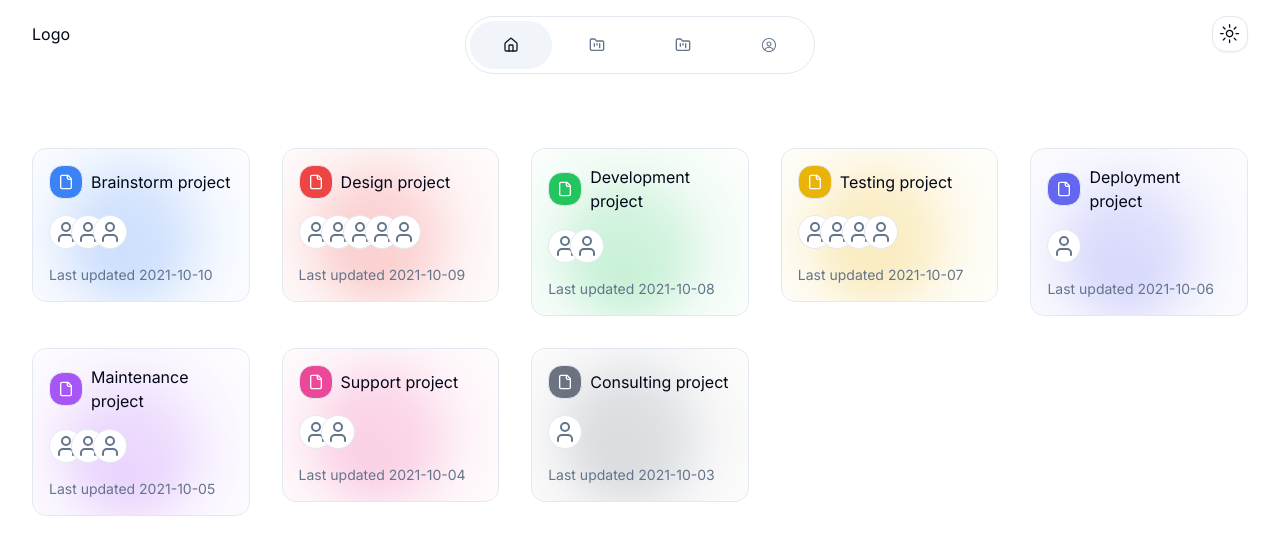
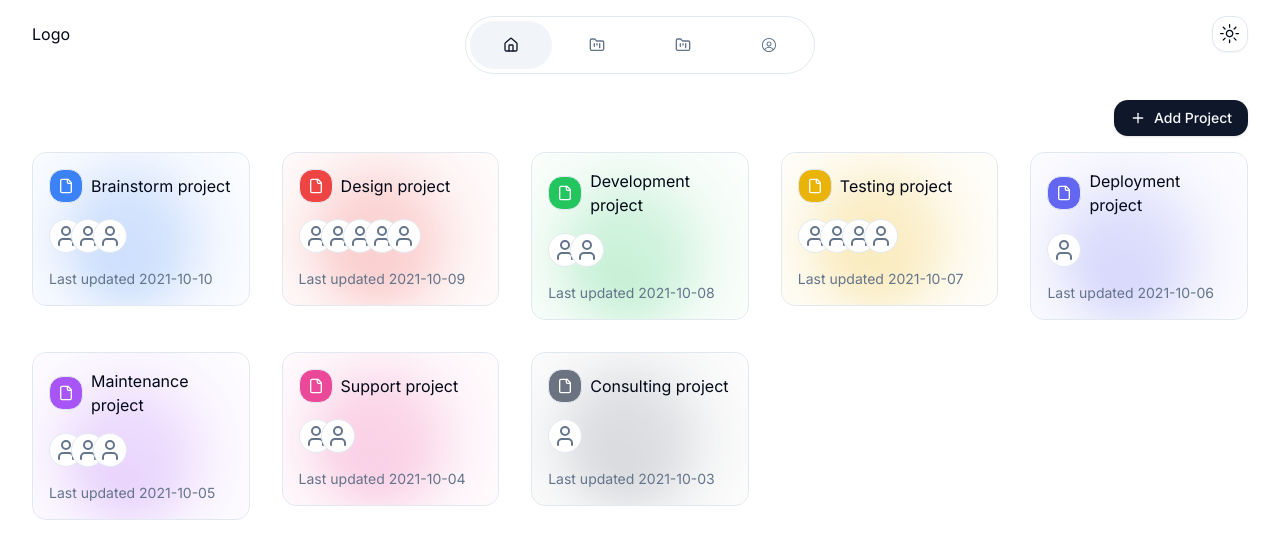
Before and after one commit to mirislomovmirjalol/blurry-layout-ui, a Next.js app: page / in a window 1280 px wide. Shown: the top 558 px of the page. Built offline with nearby package versions, Linux system fonts and the light colour scheme.

Commit message:
feat: demo new project page

```diff
--- a/app/(BackButtonLayout)/projects/[id]/layout.tsx
+++ b/app/(BackButtonLayout)/projects/[id]/layout.tsx
@@ -4,16 +4,15 @@ import {projects} from "@/data/projects";
 import {cn} from "@/lib/utils";
 import {motion} from "framer-motion";
 
-export default function layout({children, params}: { children: React.ReactNode, params: { id: number } }) {
-    const bubbleColor = projects[params.id - 1].color;
-
+export default function layout({children, params}: { children: React.ReactNode, params: { id: string } }) {
+    const bubbleColor = projects[Number(params.id) - 1]?.color ? projects[Number(params.id) - 1].color : "bg-primary";
     return (
         <>
             {children}
             <motion.div
-                animate={{ opacity: [0, 1]}}
-                transition={{ duration: 2}}
-                className={cn("absolute -top-52 -left-20 rounded-full h-64 w-64 -z-20 blur-3xl animate-blob opacity-80", bubbleColor)}/>
+                animate={{opacity: [0, 1]}}
+                transition={{duration: 2}}
+                className={cn("absolute -top-52 -left-20 rounded-full h-64 w-64 -z-20 blur-3xl animate-blob", bubbleColor)}/>
         </>
     )
 }
--- /dev/null
+++ b/app/(BackButtonLayout)/projects/new/page.tsx
@@ -0,0 +1,8 @@
+export default function Page() {
+    return (
+        <div>
+            <h1>New Project</h1>
+            <p>new project desc</p>
+        </div>
+    )
+}
--- a/app/(mainLayout)/layout.tsx
+++ b/app/(mainLayout)/layout.tsx
@@ -13,7 +13,9 @@ export default function MainLayout({children}: Readonly<{ children: React.ReactN
                 <ThemeChanger/>
             </div>
             <Navbar/>
+            <div className="mx-8">
             {children}
+            </div>
             {/*<div*/}
             {/*    className="absolute top-1/4 left-8 rounded-full h-32 w-32 -z-20 blur-3xl bg-primary/30 animate-blob"/>*/}
         {/*<div*/}
--- a/app/(mainLayout)/page.tsx
+++ b/app/(mainLayout)/page.tsx
@@ -1,11 +1,21 @@
 import ProjectCard from "@/components/ProjectCard";
 import {projects} from "@/data/projects";
 import Link from "next/link";
+import {Button} from "@/components/ui/button";
+import {PlusIcon} from "lucide-react";
 
 export default function Home() {
     return (
         <>
-            <div className="grid xl:grid-cols-5 lg:grid-cols-3 md:grid-cols-2 grid-cols-1 my-24 mx-8 gap-8">
+            <div className="flex flex-row justify-end items-center mt-12">
+                <Link href={"/projects/new"}>
+                    <Button>
+                        <PlusIcon className="h-4 w-4 mr-2"/>
+                        Add Project
+                    </Button>
+                </Link>
+            </div>
+            <div className="grid xl:grid-cols-5 lg:grid-cols-3 md:grid-cols-2 grid-cols-1 my-4 gap-8">
                 {projects.map((project) => (
                     <Link key={project.id} href={`/projects/${project.id}`}>
                         <ProjectCard title={project.title} members={project.members}
```
